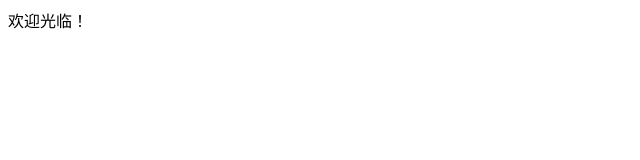
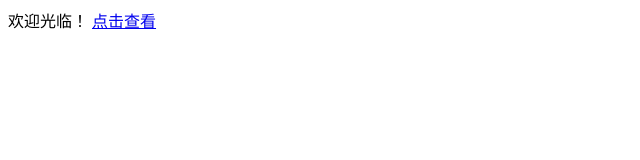
Before and after one commit to jialingWei/dadaobx.github.io, a plain HTML site: page index.html in a window 1280 px wide. Shown: the whole page, without its empty margins (0-640 px from the left). Drawn offline with Linux system fonts and the light colour scheme.

Commit message:
Update index.html

```diff
--- a/index.html
+++ b/index.html
@@ -8,7 +8,7 @@
 </head>
 <body>
 	<span>欢迎光临！</span>
-	<!-- <a href="./《大道本相》.pdf" target="_blank" rel="noopener noreferrer">点击查看</a> -->
+	 <a href="./说的话.pdf" target="_blank" rel="noopener noreferrer">点击查看</a>
 	<!-- <script src="./《大道本相》.pdf"></script> -->
 </body>
 </html>
```
